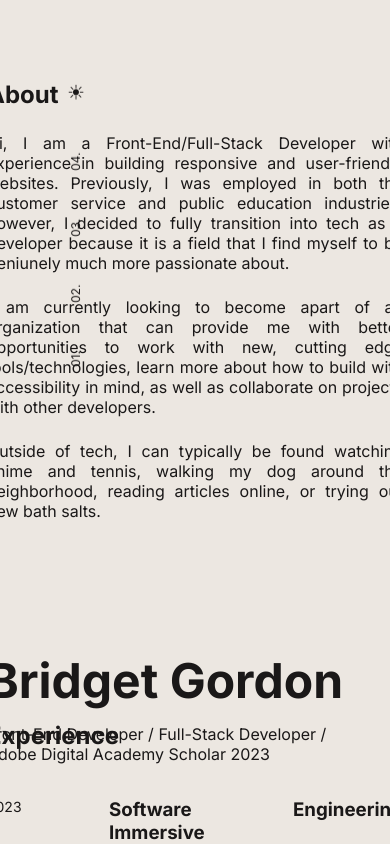
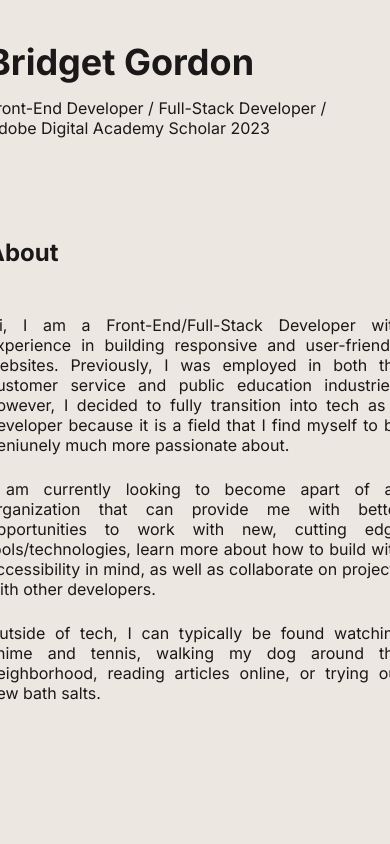
Before and after one commit to Bridgeot/Portfolio, a Next.js app: page / in a window 390 px wide. Shown: the top 844 px of the page. Built offline with nearby package versions, Linux system fonts and the light colour scheme.

Commit message:
wip: update styles

```diff
--- a/src/styles/components/footer.module.css
+++ b/src/styles/components/footer.module.css
@@ -6,3 +6,9 @@
 .container {
     font-size: 12px;
 }
+
+@media screen and (max-width: 767px) {
+    .footer {
+        padding: 40px 0 20px;
+    }
+}
--- a/src/styles/components/header.module.css
+++ b/src/styles/components/header.module.css
@@ -15,3 +15,23 @@
 .text {
     font-size: 16px;
 }
+
+@media screen and (max-width: 1048px) {
+    .header {
+        position: relative;
+        padding: 80px 0 20px;
+        bottom: 0;
+    }
+}
+
+@media screen and (max-width: 767px) {
+    .header {
+        padding: 40px 0 20px;
+    }
+}
+
+@media screen and (max-width: 640px) {
+    .heading {
+        font-size: 36px;
+    }
+}
--- a/src/styles/components/navbar.module.css
+++ b/src/styles/components/navbar.module.css
@@ -19,3 +19,15 @@
     font-size: 12px;
     cursor: pointer;
 }
+
+@media screen and (max-width: 1175px) {
+    .navbar {
+        left: 45px;
+    }
+}
+
+@media screen and (max-width: 1048px) {
+    .navbar {
+        display: none;
+    }
+}
--- a/src/styles/globals.css
+++ b/src/styles/globals.css
@@ -40,3 +40,15 @@ a {
 .theme {
     transition: 1s all ease;
 }
+
+@media screen and (max-width: 1175px) {
+    .app {
+        padding: 0 50px;
+    }
+}
+
+@media screen and (max-width: 767px) {
+    .app {
+        padding: 0 20px;
+    }
+}
--- a/src/styles/page.module.css
+++ b/src/styles/page.module.css
@@ -8,3 +8,23 @@
     flex-direction: column;
     gap: 120px;
 }
+
+@media screen and (max-width: 1048px) {
+    .home {
+        flex-direction: column;
+    }
+
+    .container {
+        gap: 60px;
+    }
+}
+
+@media screen and (max-width: 1048px) {
+    .home {
+        flex-direction: column;
+    }
+
+    .container {
+        gap: 60px;
+    }
+}
--- a/src/styles/sections/about.module.css
+++ b/src/styles/sections/about.module.css
@@ -10,3 +10,22 @@
 .text {
     font-size: 16px;
 }
+
+@media screen and (min-width: 1048px) {
+    .title {
+        display: none;
+    }
+}
+
+@media screen and (max-width: 1048px) {
+    .title {
+        padding: 0 0 24px;
+        font-size: 24px;
+    }
+}
+
+@media screen and (max-width: 490px) {
+    .about {
+        width: 100%;
+    }
+}
--- a/src/styles/sections/experience.module.css
+++ b/src/styles/sections/experience.module.css
@@ -47,3 +47,23 @@
 .btn:hover {
     text-decoration: underline;
 }
+
+@media screen and (min-width: 1048px) {
+    .title {
+        display: none;
+    }
+}
+
+@media screen and (max-width: 1048px) {
+    .title {
+        font-size: 24px;
+    }
+}
+
+@media screen and (max-width: 640px) {
+    .container {
+        display: flex;
+        flex-direction: column;
+        gap: 16px;
+    }
+}
--- a/src/styles/sections/skills.module.css
+++ b/src/styles/sections/skills.module.css
@@ -29,3 +29,15 @@
 .item p {
     font-size: 14px;
 }
+
+@media screen and (min-width: 1048px) {
+    .title {
+        display: none;
+    }
+}
+
+@media screen and (max-width: 1048px) {
+    .title {
+        font-size: 24px;
+    }
+}
--- a/src/styles/sections/work.module.css
+++ b/src/styles/sections/work.module.css
@@ -41,3 +41,15 @@
 .btn:hover {
     text-decoration: underline;
 }
+
+@media screen and (min-width: 1048px) {
+    .title {
+        display: none;
+    }
+}
+
+@media screen and (max-width: 1048px) {
+    .title {
+        font-size: 24px;
+    }
+}
```
